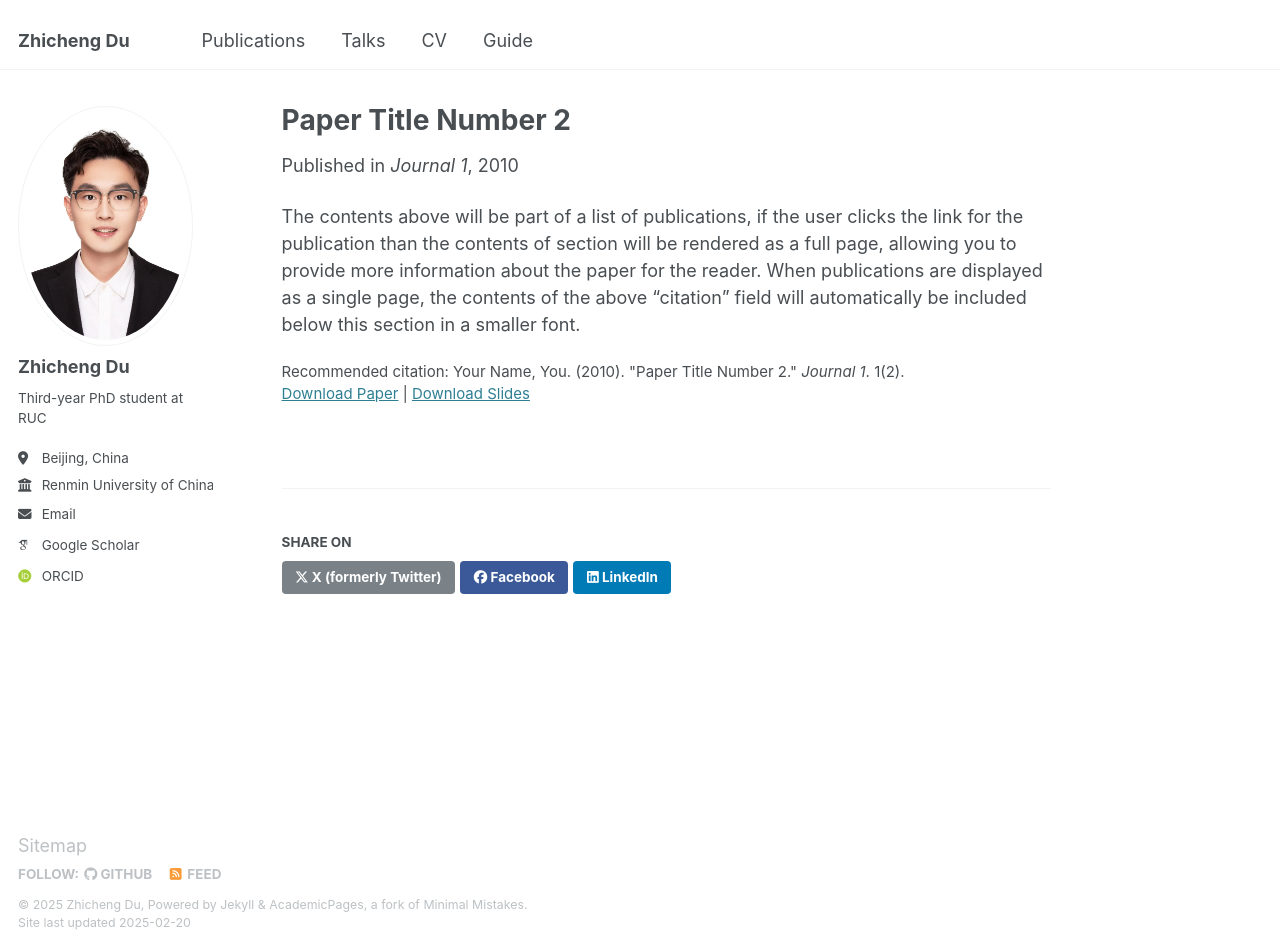
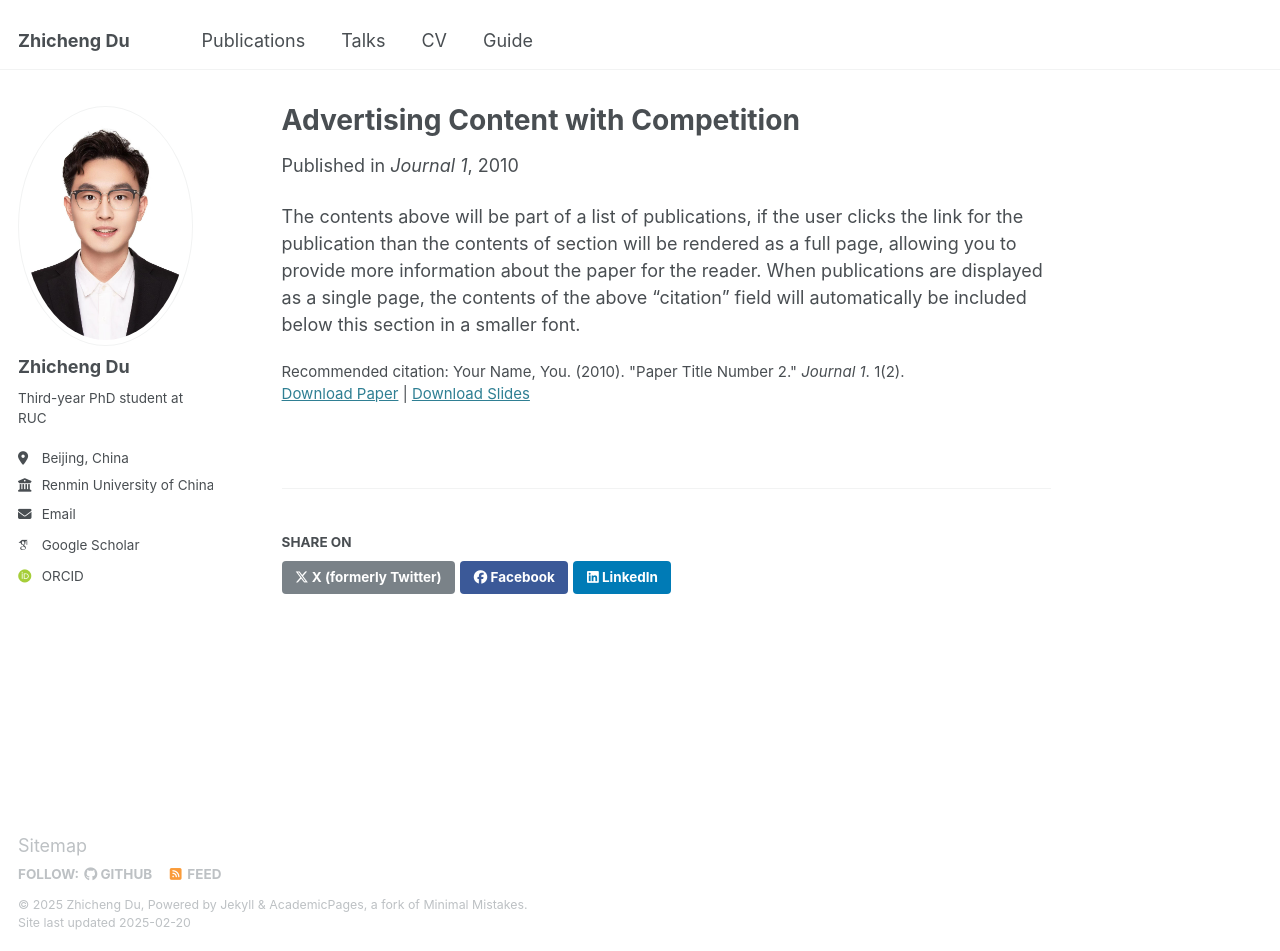
Before and after one commit to DUABC/zhichengdu, a Jekyll site: the page built from _publications/2010-10-01-paper-title-number-2.md, in a window 1280 px wide and 951 px high. Built offline with Jekyll 4.4.1, drawn with Linux system fonts in a browser that asks for light colours; some web fonts are replaced; a file with an impossible date is left out.

Commit message:
Update 2010-10-01-paper-title-number-2.md

```diff
--- a/_publications/2010-10-01-paper-title-number-2.md
+++ b/_publications/2010-10-01-paper-title-number-2.md
@@ -1,5 +1,5 @@
 ---
-title: "Paper Title Number 2"
+title: "Advertising Content with Competition"
 collection: publications
 category: manuscripts
 permalink: /publication/2010-10-01-paper-title-number-2
```
